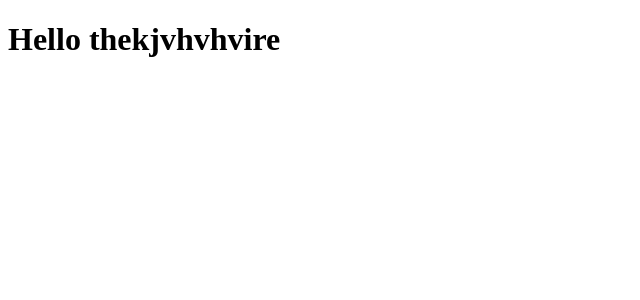
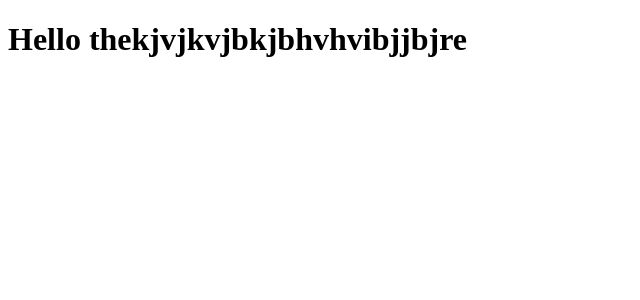
Before and after one commit to RodolfoC-del/Final-project-2021, an Angular app in the folder FinalProject/: page / in a window 1280 px wide. Shown: the top 300 px of the page, without its empty margins (0-640 px from the left). Built offline with nearby package versions, Linux system fonts and the light colour scheme.

Commit message:
Third-commit

```diff
--- a/FinalProject/src/app/app.component.html
+++ b/FinalProject/src/app/app.component.html
@@ -1 +1 @@
-<h1>Hello thekjvhvhvire</h1>
+<h1>Hello thekjvjkvjbkjbhvhvibjjbjre</h1>
```
